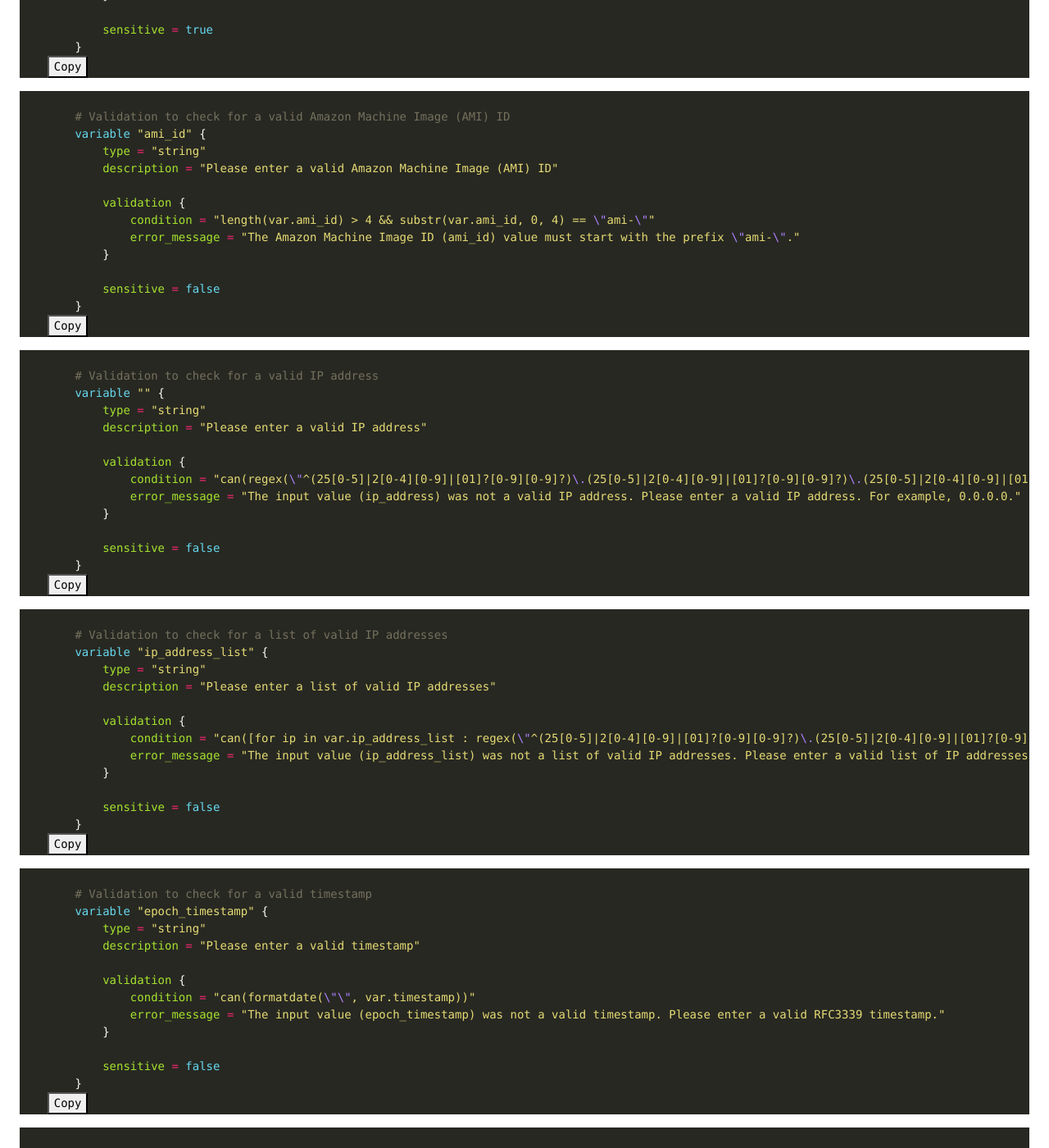
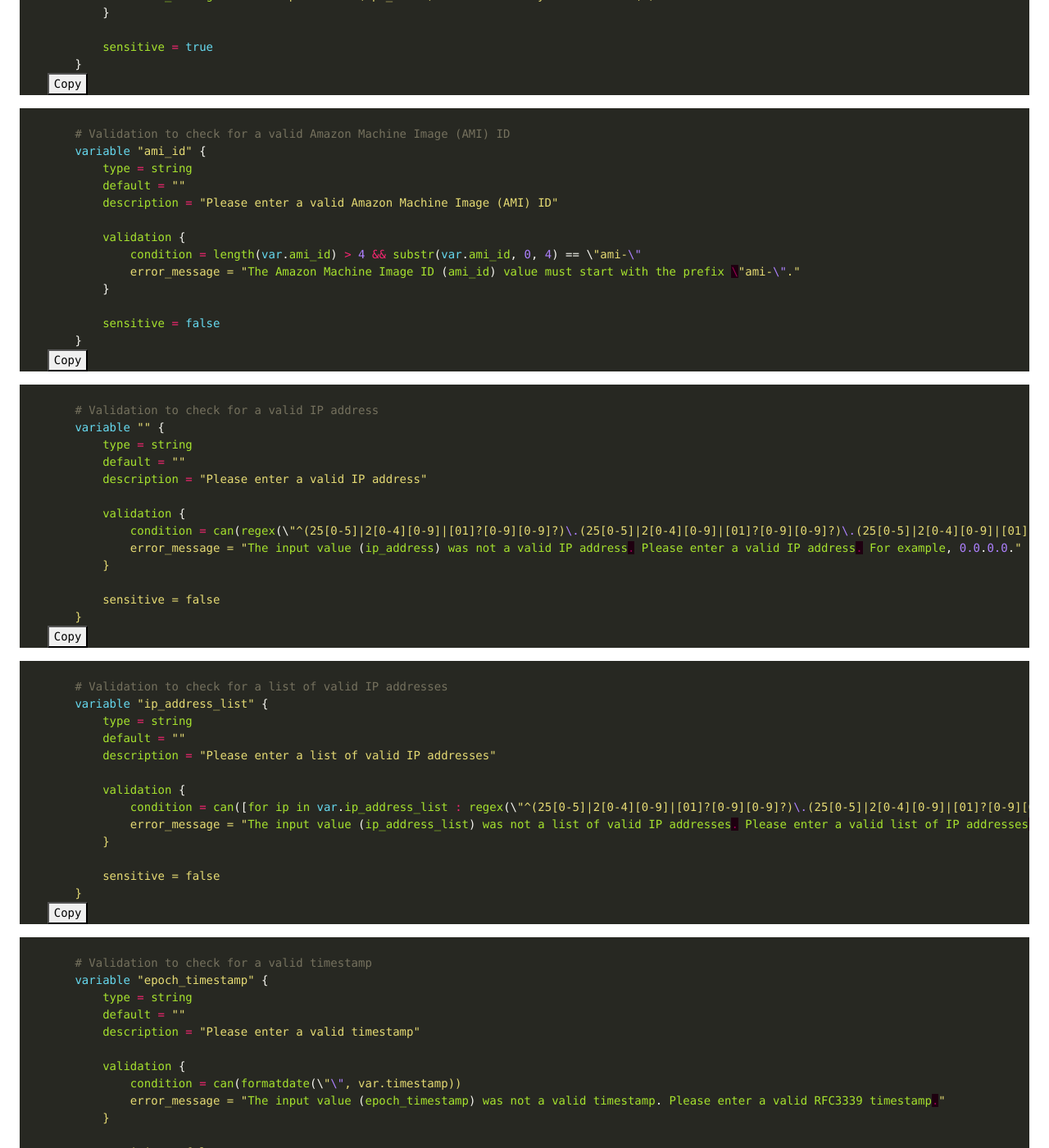
Before and after one commit to GeorgeDavis-TriumphTech/GeorgeDavis-TriumphTech.github.io, a Jekyll site: the page built from _posts/2023-01-20-terraform-input-validation-samples.md, in a window 1280 px wide and 1400 px high, scrolled down 331 px. Shown: the whole window at 82% size. Built offline with Jekyll 4.4.1, drawn with Linux system fonts in a browser that asks for light colours; some of the changed text lies outside the part shown.

Commit message:
Fixing a code syntax bug in the terraform snippets

```diff
--- a/_posts/2023-01-20-terraform-input-validation-samples.md
+++ b/_posts/2023-01-20-terraform-input-validation-samples.md
@@ -18,11 +18,12 @@ keywords: George Davis C, terraform, input validation
     {% highlight terraform %}
         # {{ sample.comment }}
         variable "{{ sample.name }}" {
-            type = "{{ sample.type }}"
+            type = {{ sample.type }}
+            default = "{{ sample.default }}"
             description = "{{ sample.description }}"
             {% for validation_check in sample.condition %}
             validation {
-                condition = "{{ validation_check }}"
+                condition = {{ validation_check }}
                 error_message = "{{ sample.error_message }}"
             }
             {% endfor %}
```
